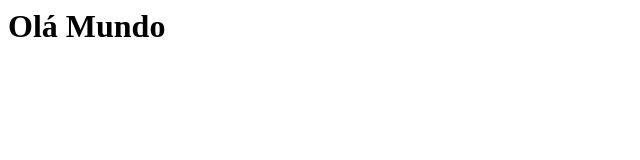
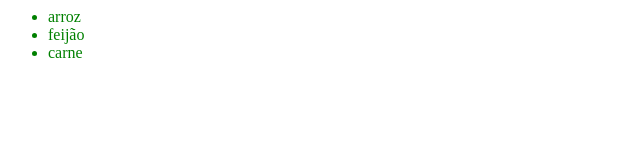
Before and after one commit to victor-1-beep/victor-1-beep.github.io, a plain HTML site: page index.html in a window 1280 px wide. Shown: the whole page, without its empty margins (0-640 px from the left). Drawn offline with Linux system fonts and the light colour scheme.

Commit message:
n lembro

```diff
--- /dev/null
+++ b/aula.css
@@ -0,0 +1,9 @@
+
+
+.legume {
+    color: green !important;
+}
+
+#feijao {
+    color: brown;
+}
--- a/index.html
+++ b/index.html
@@ -8,10 +8,23 @@
         <style>
 
         </style>
+       <link rel="stylesheet" href="/aula.css">
 
     </head>
     <body>
-        <h1>Olá Mundo</h1>
+
+     <ul>
+
+       <li id="arroz" class="legume" style="color: aqua;">arroz</li>
+       <li id="feijao" class="legume">feijão</li>
+       <li id="1" class="legume">carne</li>
+
+     </ul>
+     <div>
+
+     </br>
+
+     </div>
 
 
     </body>
```
